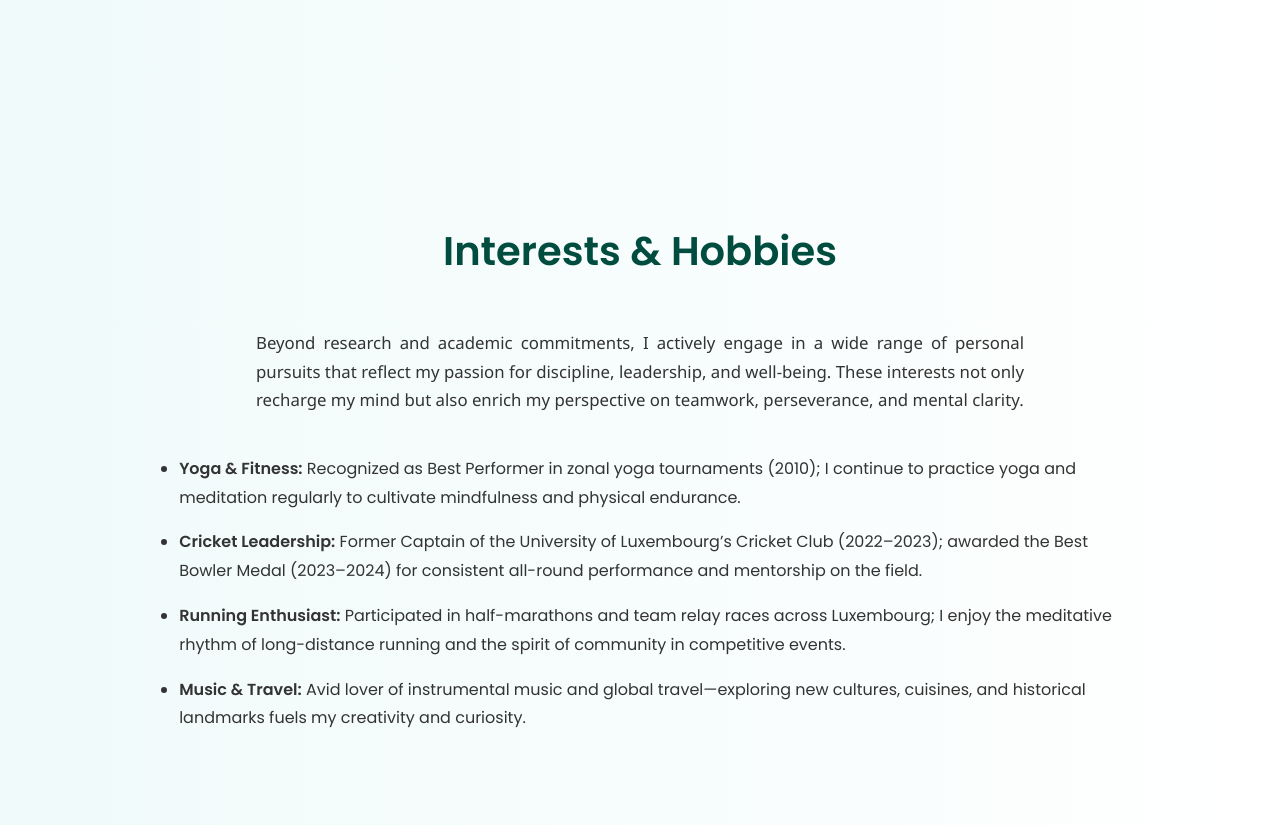
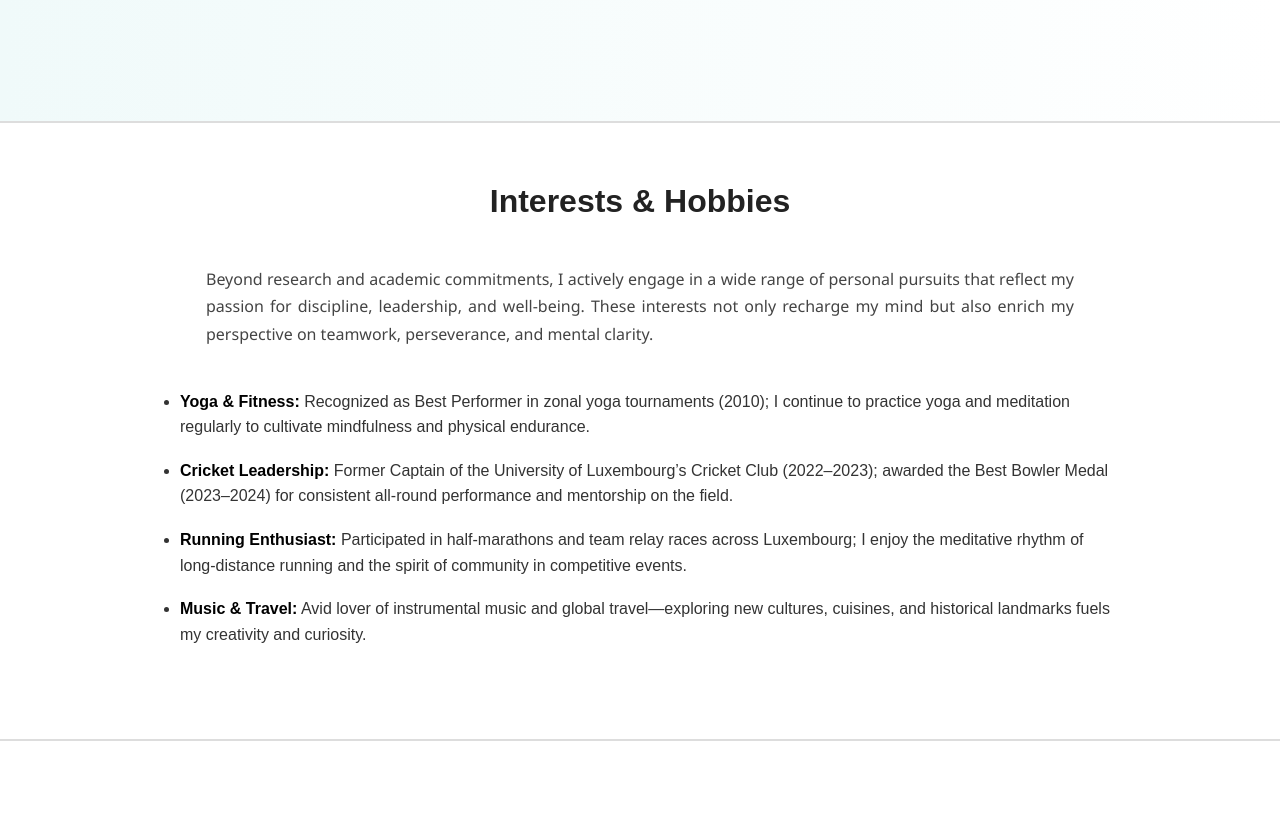
Before and after one commit to Surjendu-Pal/rishikeshparma.github.io, a plain HTML site: page index.html in a window 1280 px wide. Shown: the part 3997-4822 px from the top of the page. After the commit the page ends 4738 px from the top, so only its background shows below. Drawn offline with Linux system fonts and the light colour scheme.

Commit message:
Update index.html

```diff
--- a/index.html
+++ b/index.html
@@ -1012,7 +1012,70 @@
 </style>
 
 
-<section id="interests" class="animated-section">
+<section id="interests" class="animated-section interests-section">
+  <style>
+    /* Interests Section Layout */
+    .interests-section {
+      background: #fff;
+      padding: 60px 20px;
+      font-family: Arial, sans-serif;
+      border-top: 2px solid #ddd;
+      border-bottom: 2px solid #ddd;
+    }
+
+    .interests-section .container {
+      max-width: 960px;
+      margin: 0 auto;
+    }
+
+    .interests-section .section-heading {
+      font-size: 2rem;
+      font-weight: 600;
+      margin-bottom: 30px;
+      color: #222;
+      text-align: center;
+    }
+
+    .interests-section .desc {
+      font-size: 1rem;
+      line-height: 1.7;
+      color: #444;
+      margin-bottom: 25px;
+      text-align: justify;
+    }
+
+    .research-list {
+      list-style: disc;
+      padding-left: 20px;
+    }
+
+    .research-list li {
+      margin-bottom: 18px;
+      font-size: 1rem;
+      line-height: 1.6;
+      color: #333;
+    }
+
+    .research-list strong {
+      color: #000;
+    }
+
+    @media (max-width: 768px) {
+      .interests-section .section-heading {
+        font-size: 1.6rem;
+      }
+
+      .interests-section .desc,
+      .research-list li {
+        font-size: 0.95rem;
+      }
+
+      .research-list {
+        padding-left: 16px;
+      }
+    }
+  </style>
+
   <div class="container">
     <h2 class="section-heading">Interests & Hobbies</h2>
 
```
